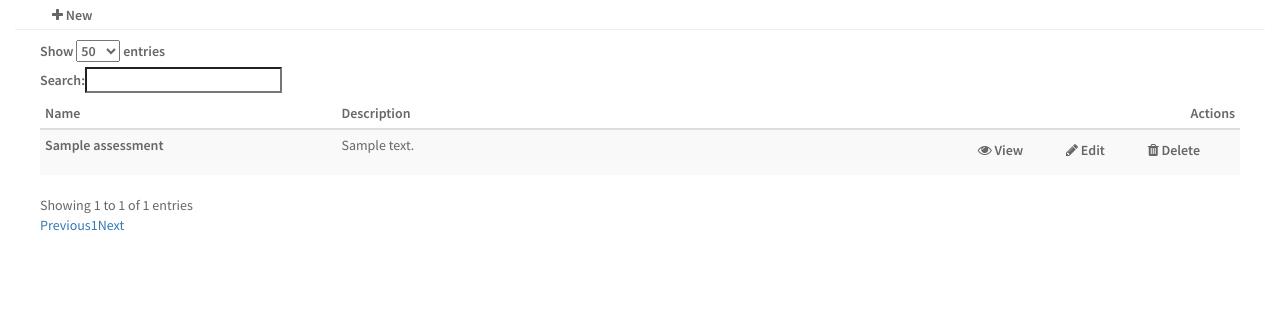
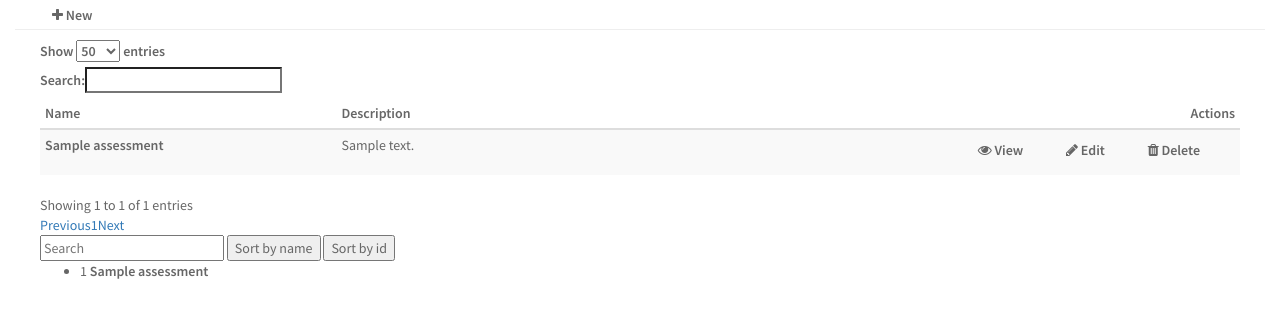
Before and after one commit to encoding-ninja/pixelwalker, a Django app: page / in a window 1280 px wide. Shown: the part 50-368 px from the top of the page. Run offline with Django 3.2, Linux system fonts and the light colour scheme; tables that the repository leaves empty hold one stand-in row (values such as "Sample post"); some libraries are stand-ins or nearby versions.

Commit message:
list.js first integration

```diff
--- a/pixelwalker/engine/webgui/templates/assessment/list.html
+++ b/pixelwalker/engine/webgui/templates/assessment/list.html
@@ -50,6 +50,23 @@
         {% endfor %}
     </tbody>
 </table>
+
+<div id="assessments">
+    <!-- class="search" automagically makes an input a search field. -->
+    <input class="search" placeholder="Search" />
+    <!-- class="sort" automagically makes an element a sort buttons. The date-sort value decides what to sort by. -->
+    <button class="sort" data-sort="name">Sort by name</button>
+    <button class="sort" data-sort="id">Sort by id</button>
+  <ul class="list">
+    {% for assessment in assessment_list %}
+        <li>
+                <span class='id'>{{ assessment.id }}</span>
+                <a href="{% url 'webgui_assessment-read' assessment.id %}" class="name"><b>{{ assessment.name }}</b></a>
+        </li>
+    {% endfor %}
+</ul>
+</div>
+
 {% else %}
     <p>No assessment project to display.</p>
 {% endif %}
@@ -65,6 +82,7 @@
     {{ block.super }}
     <script src="{% static 'bower_components/datatables/media/js/jquery.dataTables.min.js' %}"></script>
     <script src="{% static 'bower_components/datatables/media/js/dataTables.bootstrap.min.js' %}"></script>
+    <script src="{% static 'bower_components/list.js/dist/list.min.js' %}"></script>
 {% endblock %}
 
 {% block javascript %}
@@ -73,5 +91,12 @@
         $(document).ready(function(){
             $('.datatable').DataTable();
         });
+
+
+        var options = {
+            valueNames: [ 'name', 'id' ]
+        };
+        var assessmentList = new List('assessments', options);
+
     </script>
 {% endblock %}
```
